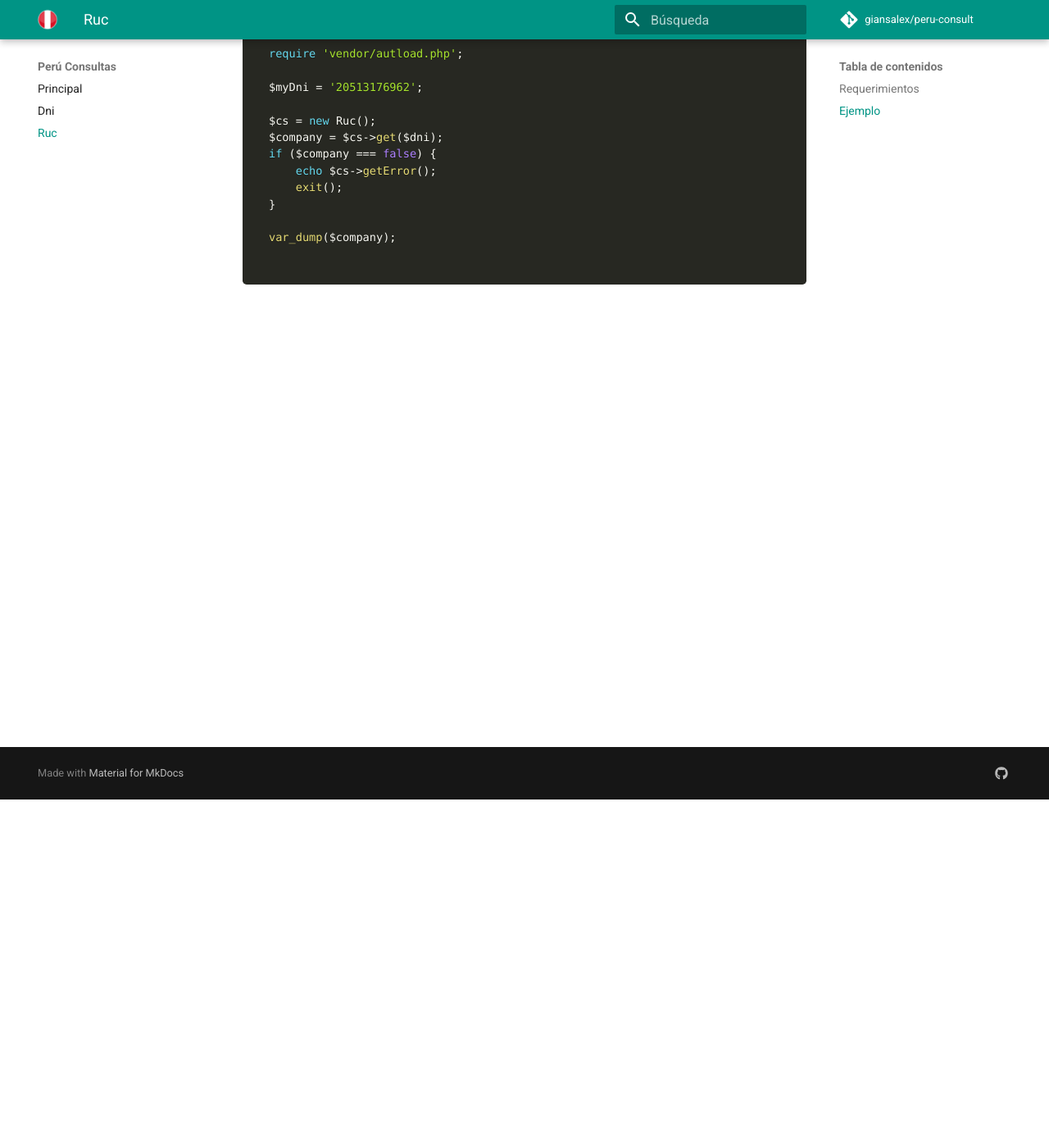
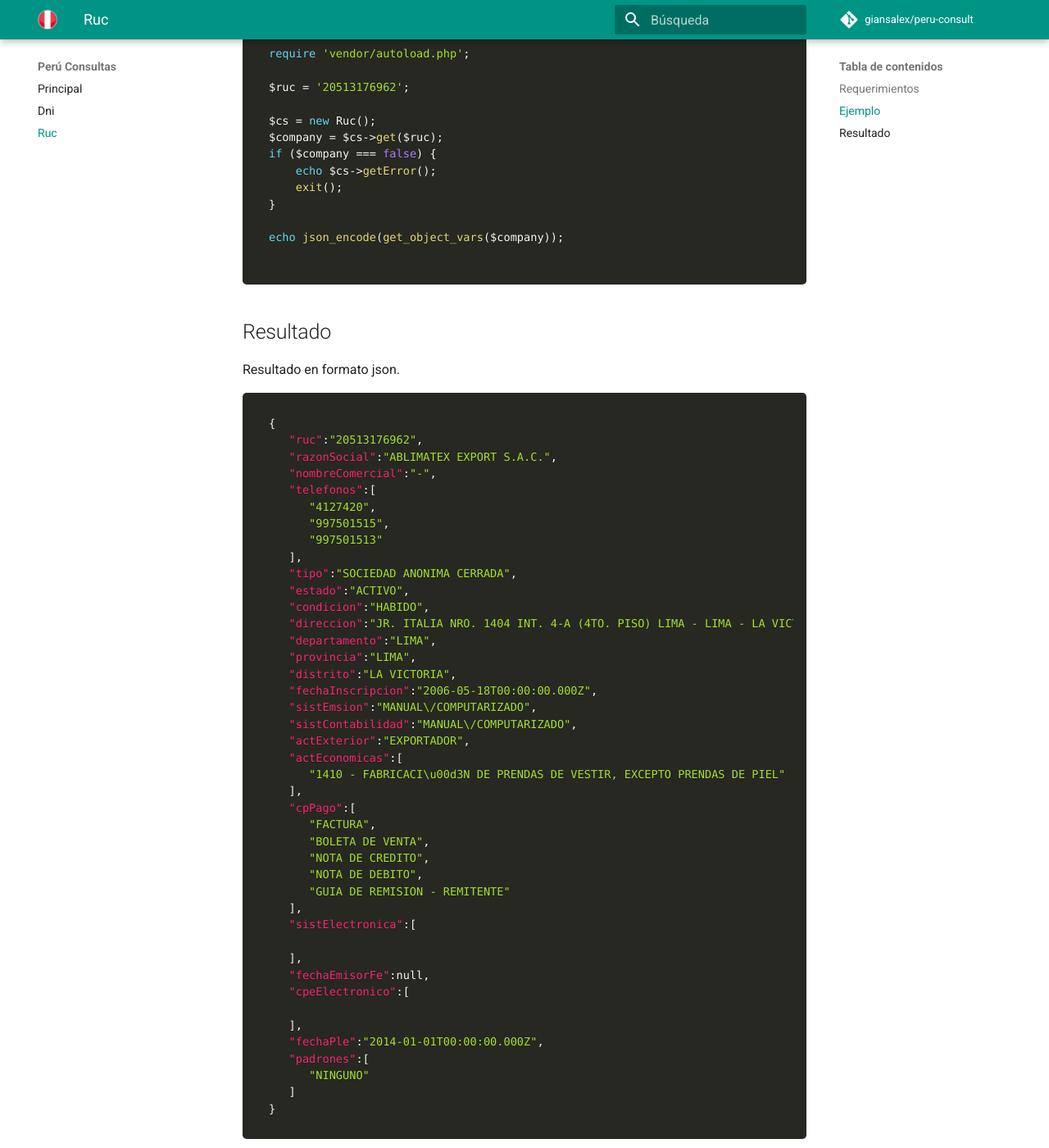
Before and after one commit to giansalex/peru-consult, an MkDocs documentation site: the page built from docs/ruc.md, in a window 1280 px wide and 1400 px high, scrolled down 425 px. Shown: the whole window at 82% size. Built offline with MkDocs 1.6.1 and Material for MkDocs 9.7.7, drawn with Linux system fonts in a browser that asks for light colours; comment, search, counter and statistics services are not loaded; old or Windows-style settings are respelled for this version of MkDocs.

Commit message:
add response to docs

````diff
--- a/docs/ruc.md
+++ b/docs/ruc.md
@@ -12,17 +12,67 @@ Ejemplo
 ```php
 use Peru\Sunat\Ruc;
 
-require 'vendor/autload.php';
+require 'vendor/autoload.php';
 
-$myDni = '20513176962';
+$ruc = '20513176962';
 
 $cs = new Ruc();
-$company = $cs->get($dni);
+$company = $cs->get($ruc);
 if ($company === false) {
-	echo $cs->getError();
-	exit();
+    echo $cs->getError();
+    exit();
 }
 
-var_dump($company);
+echo json_encode(get_object_vars($company));
 
 ```
+
+Resultado
+---------
+
+Resultado en formato json.
+
+```json
+{
+   "ruc":"20513176962",
+   "razonSocial":"ABLIMATEX EXPORT S.A.C.",
+   "nombreComercial":"-",
+   "telefonos":[
+      "4127420",
+      "997501515",
+      "997501513"
+   ],
+   "tipo":"SOCIEDAD ANONIMA CERRADA",
+   "estado":"ACTIVO",
+   "condicion":"HABIDO",
+   "direccion":"JR. ITALIA NRO. 1404 INT. 4-A (4TO. PISO) LIMA - LIMA - LA VICTORIA",
+   "departamento":"LIMA",
+   "provincia":"LIMA",
+   "distrito":"LA VICTORIA",
+   "fechaInscripcion":"2006-05-18T00:00:00.000Z",
+   "sistEmsion":"MANUAL\/COMPUTARIZADO",
+   "sistContabilidad":"MANUAL\/COMPUTARIZADO",
+   "actExterior":"EXPORTADOR",
+   "actEconomicas":[
+      "1410 - FABRICACI\u00d3N DE PRENDAS DE VESTIR, EXCEPTO PRENDAS DE PIEL"
+   ],
+   "cpPago":[
+      "FACTURA",
+      "BOLETA DE VENTA",
+      "NOTA DE CREDITO",
+      "NOTA DE DEBITO",
+      "GUIA DE REMISION - REMITENTE"
+   ],
+   "sistElectronica":[
+
+   ],
+   "fechaEmisorFe":null,
+   "cpeElectronico":[
+
+   ],
+   "fechaPle":"2014-01-01T00:00:00.000Z",
+   "padrones":[
+      "NINGUNO"
+   ]
+}
+```
````
Also changed, not shown: docs/dni.md (+20 -5 lines).
